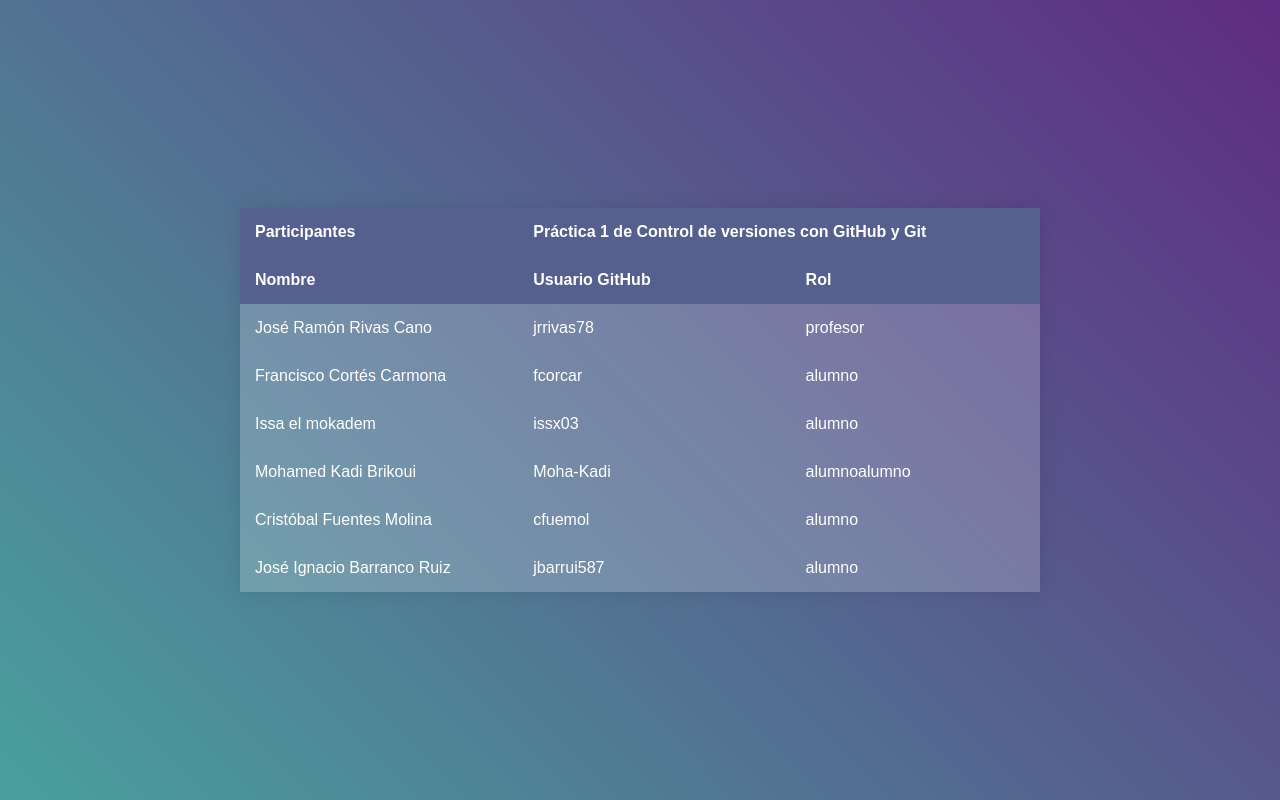
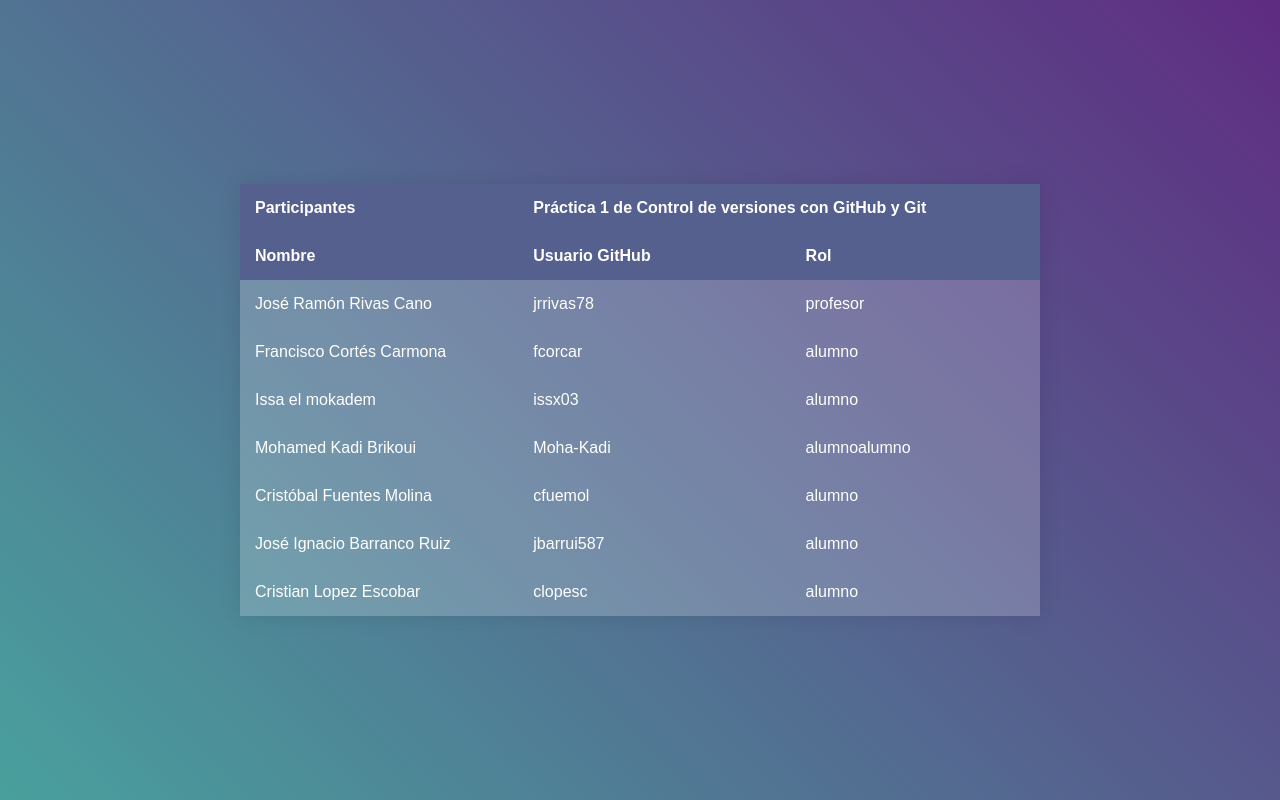
Before and after one commit to fcorcar/EEDD1-Backup, a plain HTML site: page index.html in a window 1280 px wide. Drawn offline with Linux system fonts and the light colour scheme.

Commit message:
cambio cristian

```diff
--- a/index.html
+++ b/index.html
@@ -48,6 +48,12 @@
                     <td>alumno</td>
                 </tr>
 
+                <tr>
+                    <td>Cristian Lopez Escobar</td>
+                    <td>clopesc</td>
+                    <td>alumno</td>
+                </tr>
+
             </tbody>
         </table>
     </div>
```
